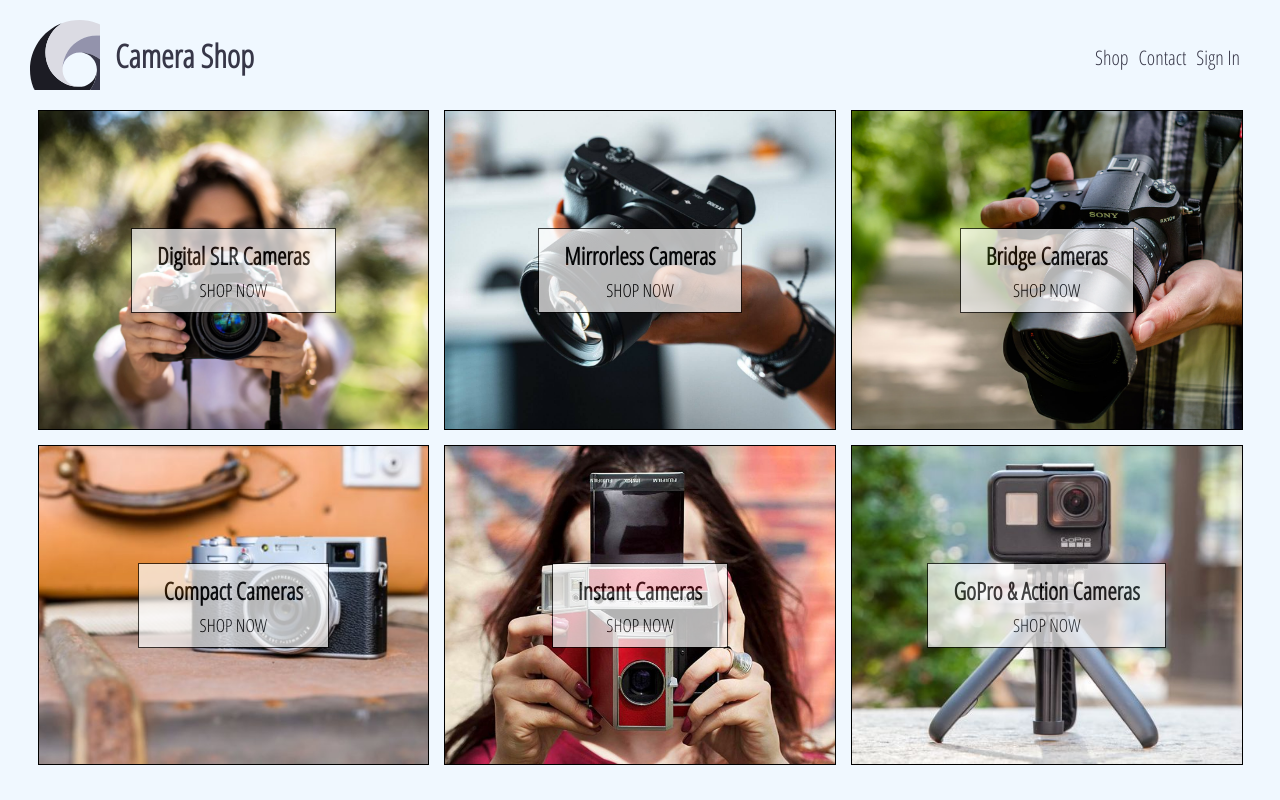
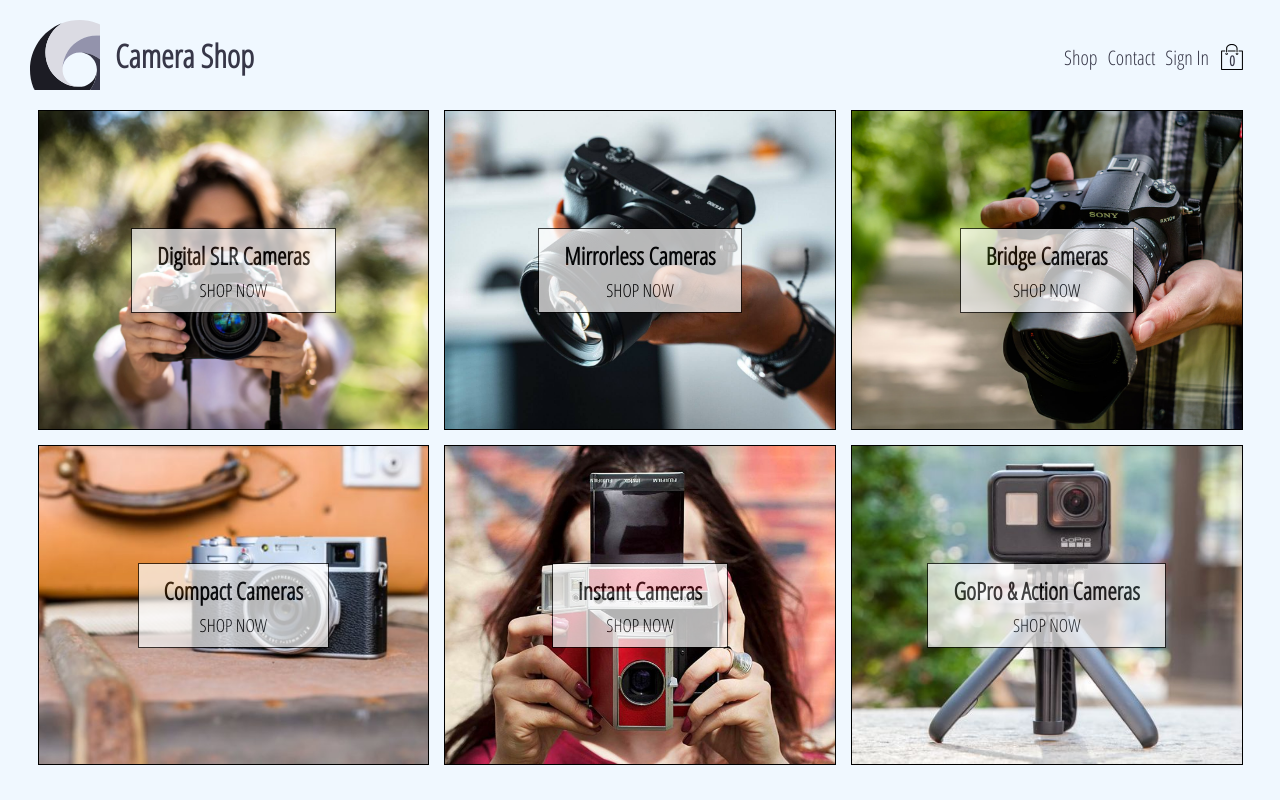
Before and after one commit to agapas/e-commerce-project, a React (Create React App) app: page / in a window 1280 px wide. Built offline with nearby package versions, Linux system fonts and the light colour scheme; no server answers.

Commit message:
Added cart icon to the header

```diff
--- /dev/null
+++ b/src/components/cart-icon/cart-icon.component.jsx
@@ -0,0 +1,14 @@
+import React from 'react';
+
+import { ReactComponent as ShoppingIcon } from '../../assets/shopping-bag.svg';
+
+import './cart-icon.styles.scss';
+
+const CartIcon = () => (
+  <div className='cart-icon'>
+    <ShoppingIcon className='shopping-icon' title='My Shopping cart' />
+    <div className='items-count'>0</div>
+  </div>
+);
+
+export default CartIcon;
--- /dev/null
+++ b/src/components/cart-icon/cart-icon.styles.scss
@@ -0,0 +1,23 @@
+.cart-icon {
+  margin-right: 5px;
+  margin-bottom: 2px;
+  width: 26px;
+  height: 26px;
+  position: relative;
+  display: flex;
+  align-items: center;
+  justify-content: center;
+  cursor: pointer;
+
+  .shopping-icon {
+    width: 26px;
+    height: 26px;
+  }
+
+  .items-count {
+    position: absolute;
+    font-size: 14px;
+    font-weight: bold;
+    bottom: 0;
+  }
+}
--- a/src/components/header/header.component.jsx
+++ b/src/components/header/header.component.jsx
@@ -3,6 +3,7 @@
 import { connect } from 'react-redux';
 
 import { auth } from '../../firebase/firebase.utils';
+import CartIcon from '../cart-icon/cart-icon.component';
 
 import { ReactComponent as Logo } from '../../assets/logo.svg';
 
@@ -22,6 +23,7 @@
           ? <div className='option' onClick={() => auth.signOut()}>Sign Out</div>
           : <Link className='option' to='/login'>Sign In</Link>
       }
+      <CartIcon />
     </div>
   </div>
 );
--- a/src/components/header/header.styles.scss
+++ b/src/components/header/header.styles.scss
@@ -25,7 +25,7 @@
     align-items: center;
 
     .option {
-      padding-right: 10px;
+      margin-right: 10px;
       font-size: 20px;
       cursor: pointer;
     }
```
Also changed, not shown: src/assets/shopping-bag.svg (added).
